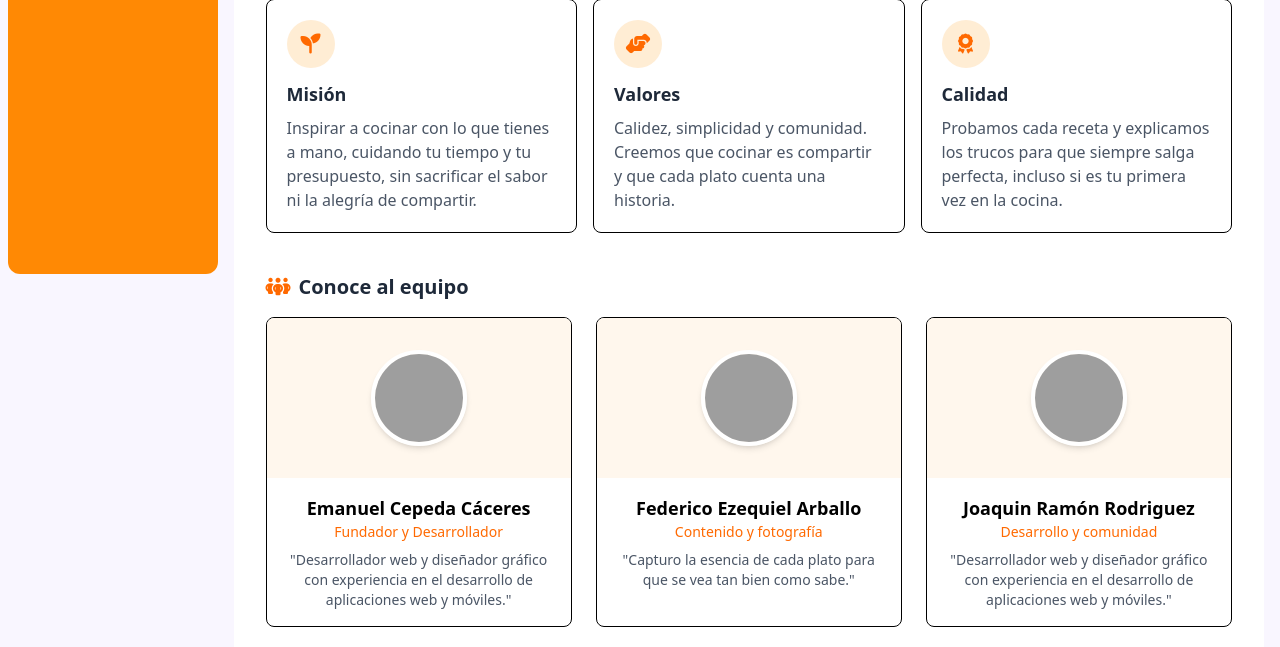
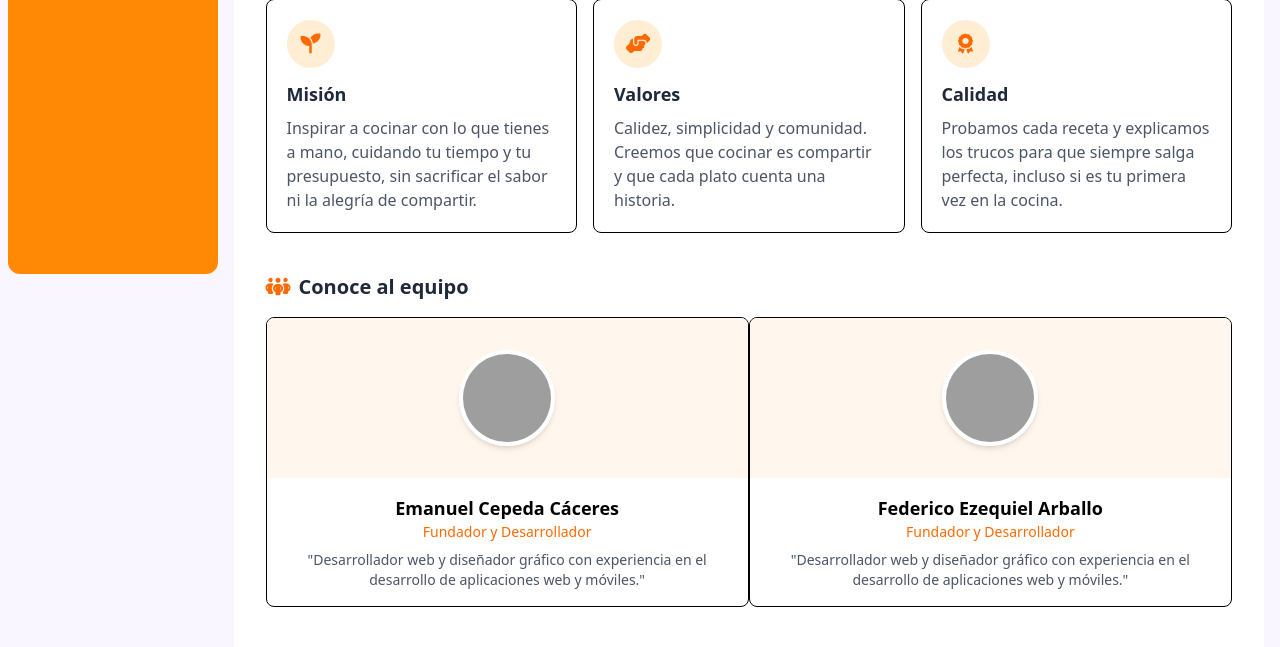
Before and after one commit to FedeAr25/GastryNomia, a Django app: page /about/ in a window 1280 px wide. Shown: the part 518-1165 px from the top of the page. Run offline with Django 5.2, Linux system fonts and the light colour scheme; style sheets or scripts are compiled from the project's sources; some libraries are stand-ins or nearby versions; grey boxes are pictures that could not be loaded.

Commit message:
Creacion de Readme.md

```diff
--- a/Landing/templates/landing/about.html
+++ b/Landing/templates/landing/about.html
@@ -72,7 +72,7 @@
                     Conoce al equipo
                 </h2>
             </div>
-            <div class="grid grid-cols-1 md:grid-cols-3 gap-6">
+            <div class="flex justify-between">
                 <div class="border rounded-lg overflow-hidden hover:shadow-lg transition-shadow">
                     <div class="h-40 bg-orange-50 flex items-center justify-center">
                         <img class="w-24 h-24 rounded-full object-cover border-4 border-white shadow-md"
@@ -88,23 +88,11 @@
                 <div class="border rounded-lg overflow-hidden hover:shadow-lg transition-shadow">
                     <div class="h-40 bg-orange-50 flex items-center justify-center">
                         <img class="w-24 h-24 rounded-full object-cover border-4 border-white shadow-md"
-                            src="./assets/images/fede.jpg" alt="Federico">
+                            src="docs/integrantes/emanzh.png" alt="Emanuel">
                     </div>
                     <div class="p-4 text-center">
                         <h3 class="font-bold text-lg">Federico Ezequiel Arballo</h3>
-                        <p class="text-orange-500 text-sm font-medium mb-2">Contenido y fotografía</p>
-                        <p class="text-gray-600 text-sm">"Capturo la esencia de cada plato para que se vea tan bien como
-                            sabe."</p>
-                    </div>
-                </div>
-                <div class="border rounded-lg overflow-hidden hover:shadow-lg transition-shadow">
-                    <div class="h-40 bg-orange-50 flex items-center justify-center">
-                        <img class="w-24 h-24 rounded-full object-cover border-4 border-white shadow-md"
-                            src="./assets/images/rafa-about.jpeg" alt="Joaquin">
-                    </div>
-                    <div class="p-4 text-center">
-                        <h3 class="font-bold text-lg">Joaquin Ramón Rodriguez</h3>
-                        <p class="text-orange-500 text-sm font-medium mb-2">Desarrollo y comunidad</p>
+                        <p class="text-orange-500 text-sm font-medium mb-2">Fundador y Desarrollador</p>
                         <p class="text-gray-600 text-sm">"Desarrollador web y diseñador gráfico con experiencia en el
                             desarrollo de aplicaciones web y móviles."</p>
                     </div>
```
Also changed, not shown: Readme.md (added), 9 other files.
